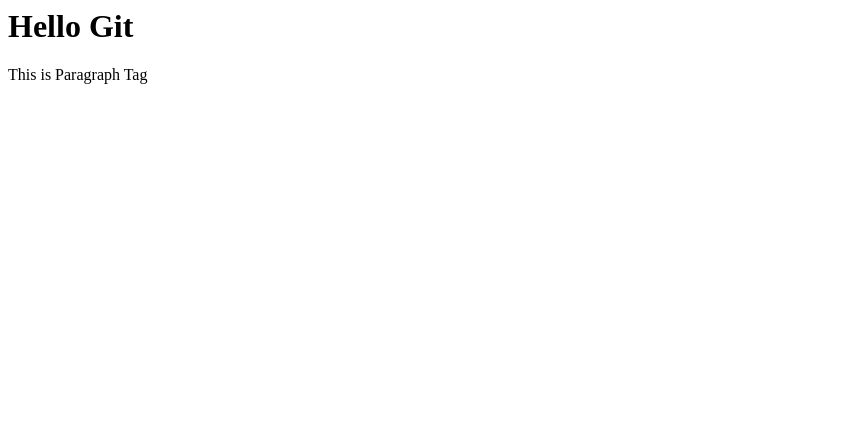
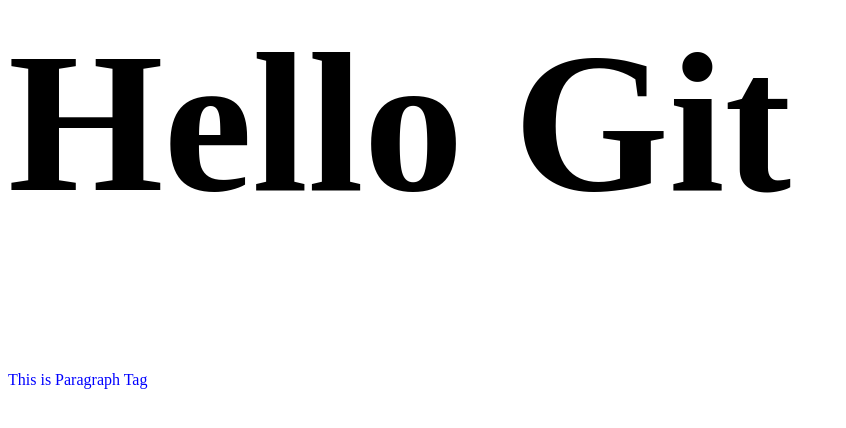
Before and after one commit to amitdevexhub/HttpsRemoteProject, a plain HTML site: page index.html in a window 1280 px wide. Shown: the whole page, without its empty margins (0-846 px from the left). Drawn offline with Linux system fonts and the light colour scheme.

Commit message:
added style tag

```diff
--- a/index.html
+++ b/index.html
@@ -4,8 +4,13 @@
  </title>
 
 	<!-- please add style tag here -->
+	<style>
+
+	h1 {coler:blue; font-size: 200px}
+	p {color:blue}
 
 
+	</style>
 </head>
 
 <body>
```
